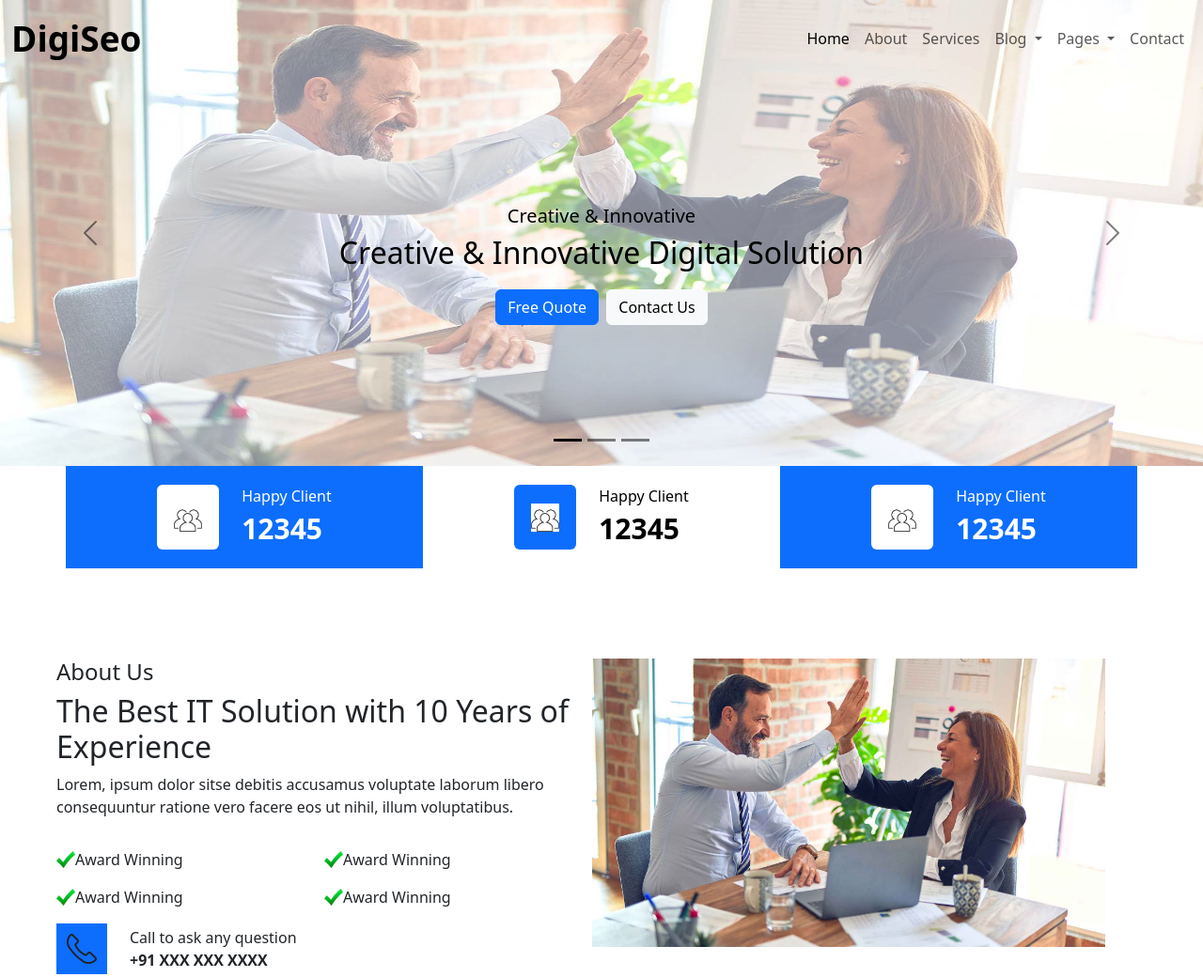
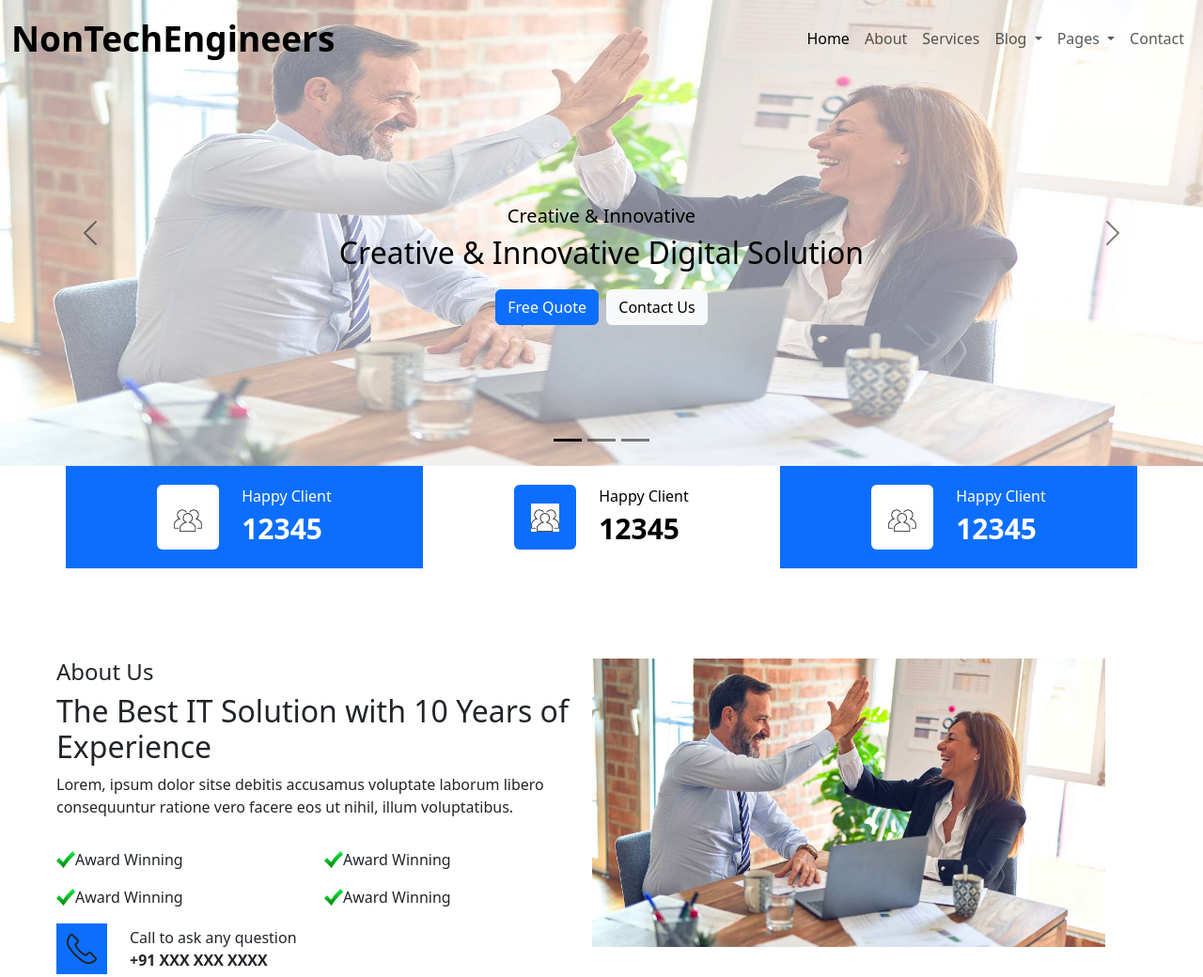
Before and after one commit to ArunKr032Singh/Dummy-Project, a plain HTML site: page index.html in a window 1280 px wide. Shown: the top 1040 px of the page at 94% size. Drawn offline with nearby package versions, Linux system fonts and the light colour scheme.

Commit message:
Logo changed

```diff
--- a/index.html
+++ b/index.html
@@ -10,7 +10,7 @@
 <body>
     <nav class="navbar navbar-expand-lg fixed-top bg-transparent">
         <div class="container-fluid">
-          <a class="navbar-brand" href="#">DigiSeo</a>
+          <a class="navbar-brand" href="#">NonTechEngineers</a>
           <button class="navbar-toggler" type="button" data-bs-toggle="collapse" data-bs-target="#navbarNav" aria-controls="navbarNav" aria-expanded="false" aria-label="Toggle navigation">
             <span class="navbar-toggler-icon"></span>
           </button>
```
